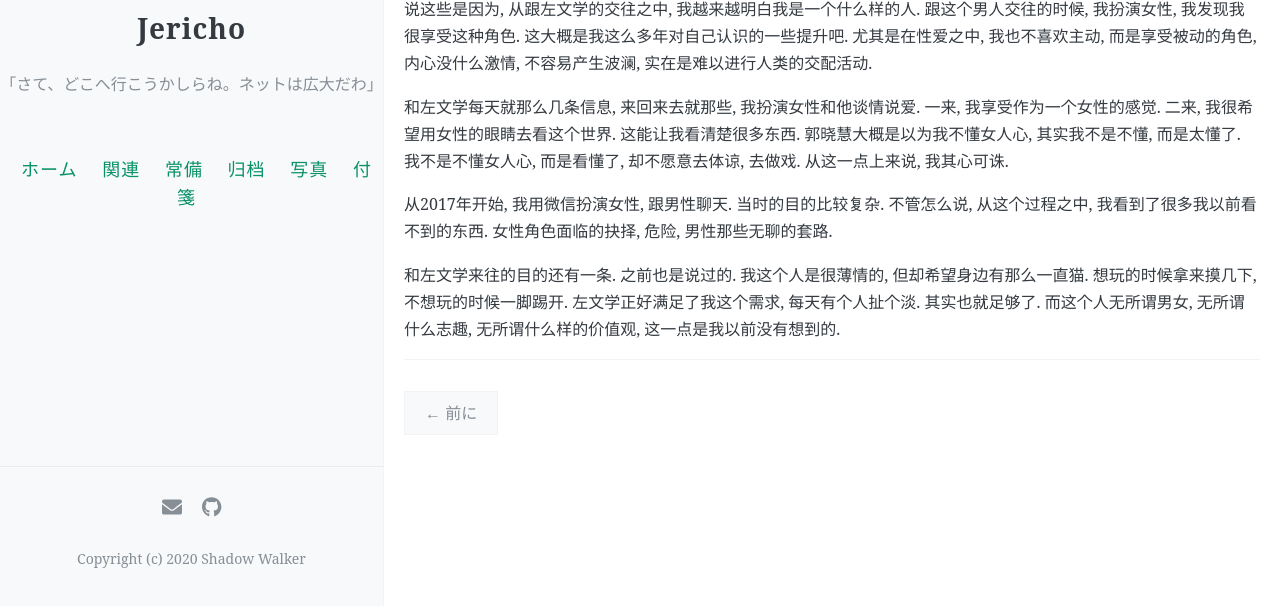
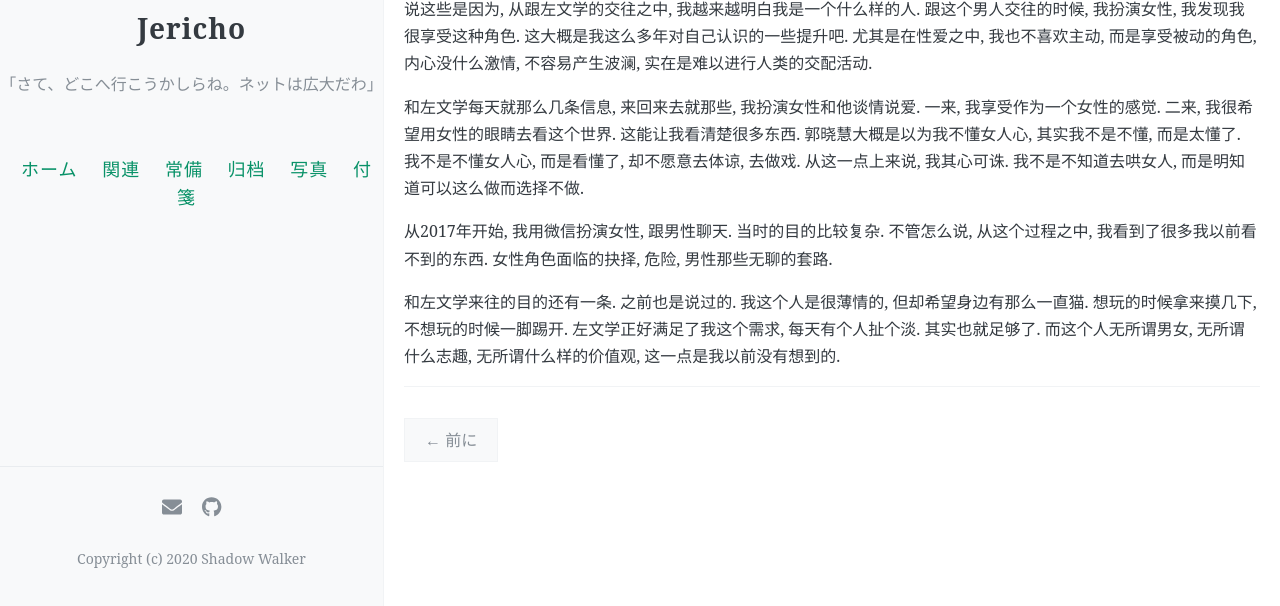
Before and after one commit to AsheBlade/ShadowArchive, a Jekyll site: the page built from _posts/2021-03-18-女人和猫.md, in a window 1280 px wide, cut to the strip 294-900 px from the top of the page. Built offline with Jekyll 4.4.1, drawn with Linux system fonts in a browser that asks for light colours; comment, search, counter and statistics services are not loaded.

Commit message:
Update 2021-03-18-女人和猫.md

```diff
--- a/_posts/2021-03-18-女人和猫.md
+++ b/_posts/2021-03-18-女人和猫.md
@@ -12,7 +12,7 @@ tags: [手记]
 
 说这些是因为, 从跟左文学的交往之中, 我越来越明白我是一个什么样的人. 跟这个男人交往的时候, 我扮演女性, 我发现我很享受这种角色. 这大概是我这么多年对自己认识的一些提升吧.  尤其是在性爱之中, 我也不喜欢主动, 而是享受被动的角色, 内心没什么激情, 不容易产生波澜, 实在是难以进行人类的交配活动.
 
-和左文学每天就那么几条信息, 来回来去就那些, 我扮演女性和他谈情说爱. 一来, 我享受作为一个女性的感觉. 二来, 我很希望用女性的眼睛去看这个世界. 这能让我看清楚很多东西.  郭晓慧大概是以为我不懂女人心, 其实我不是不懂, 而是太懂了. 我不是不懂女人心, 而是看懂了, 却不愿意去体谅, 去做戏. 从这一点上来说, 我其心可诛.
+和左文学每天就那么几条信息, 来回来去就那些, 我扮演女性和他谈情说爱. 一来, 我享受作为一个女性的感觉. 二来, 我很希望用女性的眼睛去看这个世界. 这能让我看清楚很多东西.  郭晓慧大概是以为我不懂女人心, 其实我不是不懂, 而是太懂了. 我不是不懂女人心, 而是看懂了, 却不愿意去体谅, 去做戏. 从这一点上来说, 我其心可诛. 我不是不知道去哄女人, 而是明知道可以这么做而选择不做.
 
 从2017年开始, 我用微信扮演女性, 跟男性聊天. 当时的目的比较复杂. 不管怎么说, 从这个过程之中, 我看到了很多我以前看不到的东西. 女性角色面临的抉择, 危险, 男性那些无聊的套路.
 
```
